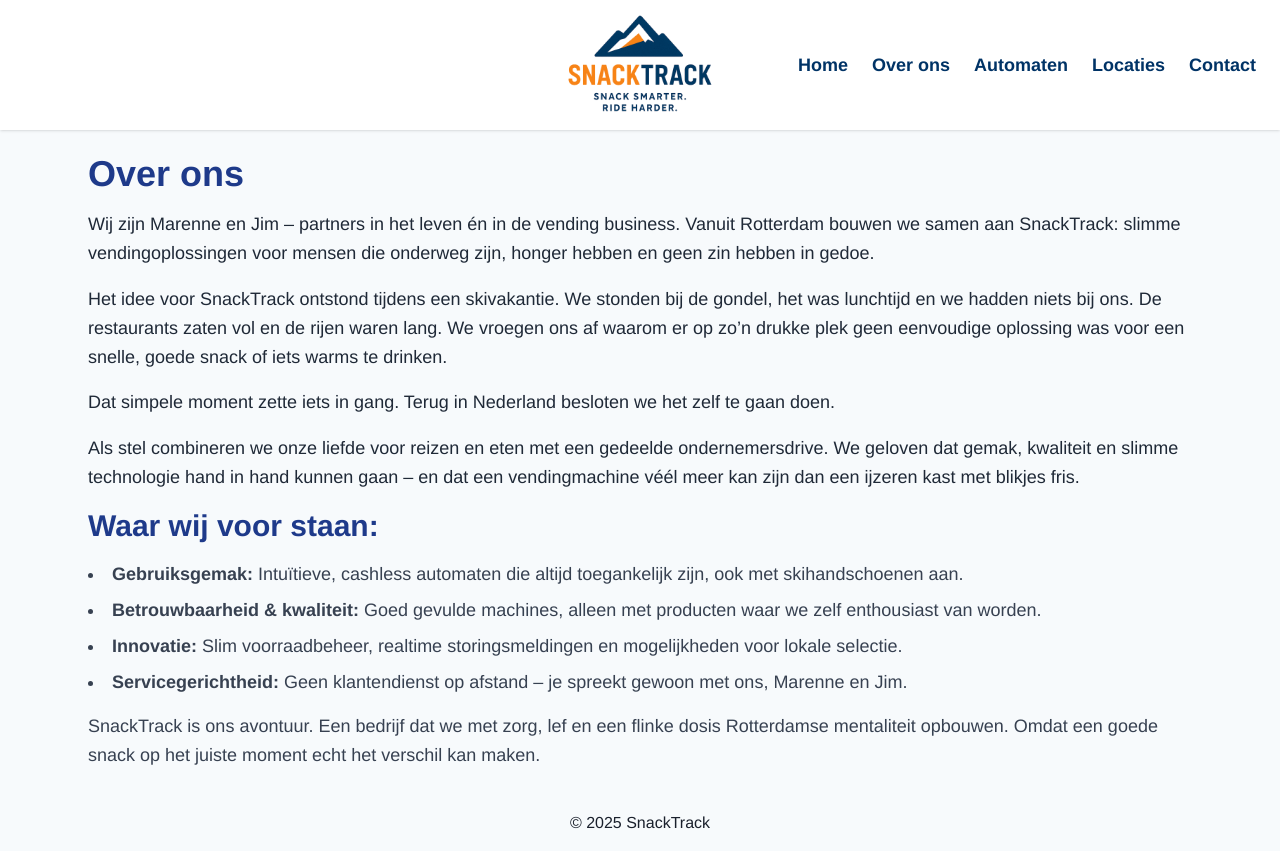
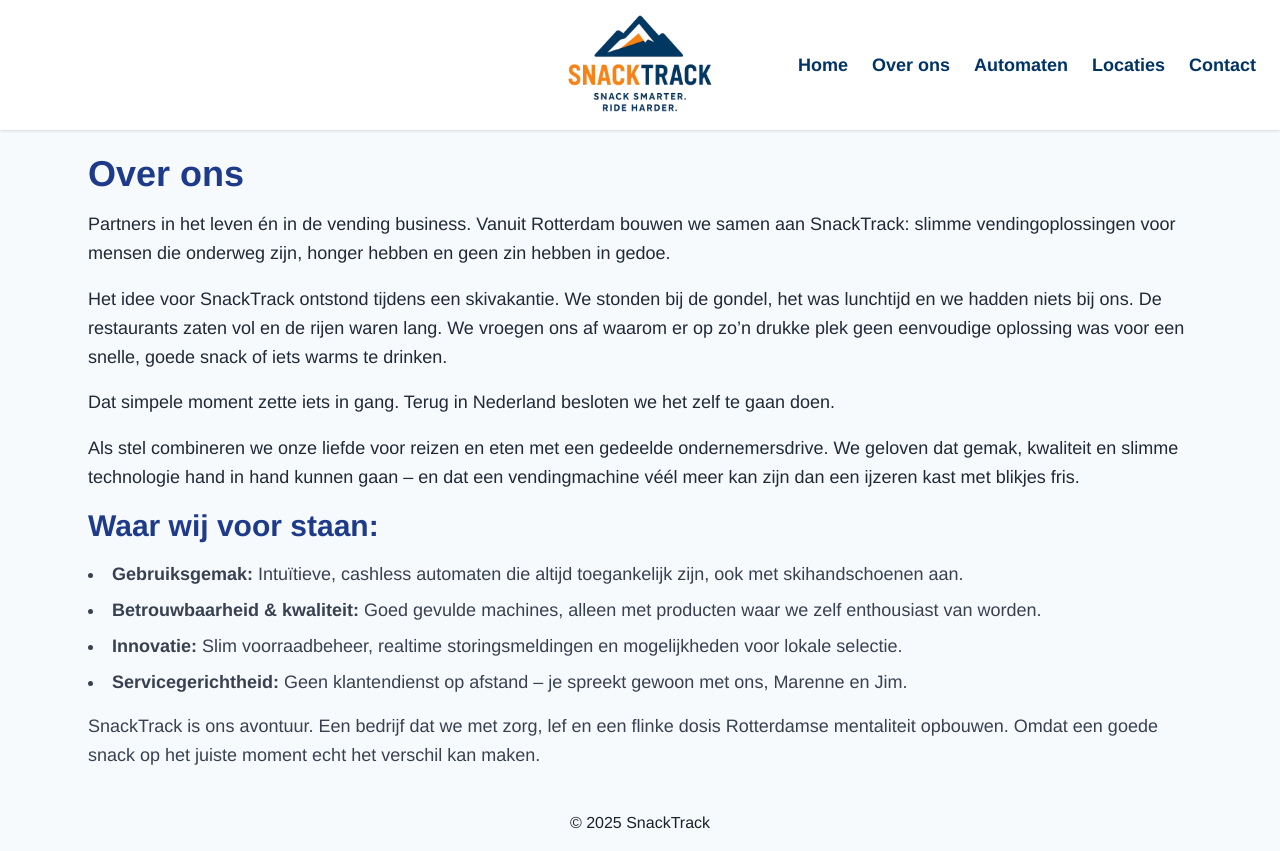
Before and after one commit to snacktracknl/snacktrack-website, a Next.js app: page /over-ons in a window 1280 px wide. Built offline with nearby package versions, Linux system fonts and the light colour scheme.

Commit message:
Update over-ons.tsx

```diff
--- a/pages/over-ons.tsx
+++ b/pages/over-ons.tsx
@@ -9,7 +9,7 @@
         <h1 className="text-4xl font-bold mb-4 text-blue-900">Over ons</h1>
 
         <p className="text-lg leading-relaxed mb-3">
-          Wij zijn Marenne en Jim – partners in het leven én in de vending business. Vanuit Rotterdam bouwen we samen aan SnackTrack: slimme vendingoplossingen voor mensen die onderweg zijn, honger hebben en geen zin hebben in gedoe.
+          Partners in het leven én in de vending business. Vanuit Rotterdam bouwen we samen aan SnackTrack: slimme vendingoplossingen voor mensen die onderweg zijn, honger hebben en geen zin hebben in gedoe.
         </p>
 
         <p className="text-lg leading-relaxed mb-3">
```
